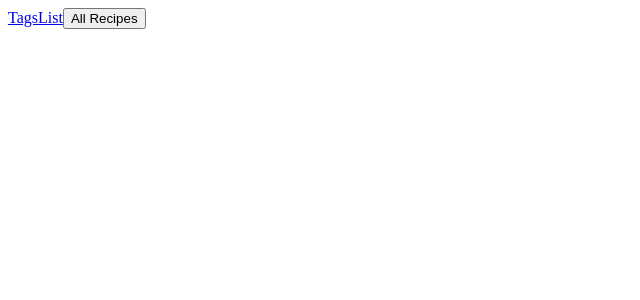
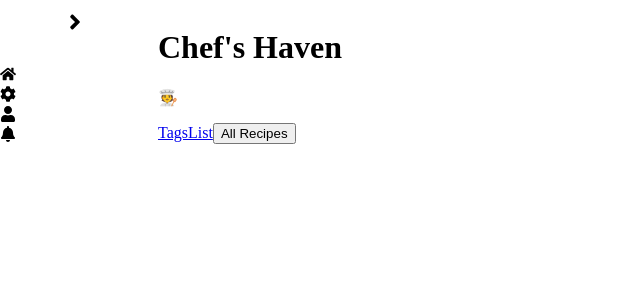
Before and after one commit to CodeSpace-Academy/ASE_2023_GROUP_E, a Next.js app: page / in a window 1280 px wide. Shown: the top 300 px of the page, without its empty margins (0-640 px from the left). Built offline with nearby package versions, Linux system fonts and the light colour scheme.

Commit message:
Created Nav bar

```diff
--- /dev/null
+++ b/Layout/layout.js
@@ -0,0 +1,26 @@
+import ExpandableMenu from "@/component/SideNav/SlidingNavbar";
+import classes from '../component/SideNav/sideNav.module.css'
+
+import React from 'react';
+
+const LayoutAll = (props) => {
+    return (
+        <div>
+            {
+
+            /* Any content you want to include in the layout */
+          <div>
+            <ExpandableMenu/>
+          </div>
+
+
+                        }
+           <div className={classes.content}>
+            {props.children}
+            </div>
+
+             </div>
+    );
+}
+
+export default LayoutAll;
--- /dev/null
+++ b/component/SideNav/SlidingNavbar.js
@@ -0,0 +1,51 @@
+import React, { useState } from 'react';
+import { FaAngleRight, FaHome, FaCog, FaUser, FaBell } from 'react-icons/fa';
+import classes from './sideNav.module.css'
+
+const ExpandableMenu = () => {
+  const [expanded, setExpanded] = useState(false);
+
+  const toggleExpand = () => {
+    setExpanded(!expanded);
+  };
+
+  const menuOptions = [
+    { icon: <FaHome />, name: 'Home' },
+    { icon: <FaCog />, name: 'Settings' },
+    { icon: <FaUser />, name: 'Profile' },
+    { icon: <FaBell />, name: 'Notifications' },
+  ];
+
+  return (
+    <div className={classes.pageContainer}>
+      <div className={classes.expandableMenu}>
+        <div className={`${classes.menuToggle} ${expanded ? 'expanded' : ''}`} onClick={toggleExpand}>
+          <FaAngleRight />
+        </div>
+        <ul className={`${classes.menuOptions} ${expanded ? classes.expanded : ''}`}>
+          {menuOptions.map((option, index) => (
+            <li key={index}>
+              {expanded ? (
+                <>
+                  {option.icon}
+                  {option.name}
+                </>
+              ) : (
+                option.icon
+              )}
+            </li>
+          ))}
+        </ul>
+      </div>
+      <div className={classes.content}>
+        {/* Add your page content here */}
+        <h1>Chef's Haven</h1>
+        <p>🧑‍🍳</p>
+
+
+      </div>
+    </div>
+  );
+};
+
+export default ExpandableMenu;
--- /dev/null
+++ b/component/SideNav/sideNav.module.css
@@ -0,0 +1,50 @@
+.expandableMenu {
+    position: fixed; /* Position the menu relative to the viewport */
+    top: 0; /* Position it at the top */
+    left: 0; /* Position it at the left */
+    height: 100%; /* Make it cover the entire height of the viewport */
+    width: 150px;
+    background-color: transparent;
+    color: black;
+    overflow: hidden;
+    transition: width 0.3s;
+    border-left: 0px;
+
+    border-top: 1px;
+    border-right: 1%;
+
+  }
+
+  .menuToggle {
+    cursor: pointer;
+    text-align: center;
+    padding: 10px;
+    font-size: 1.5rem;
+  }
+
+  .menuToggle.expanded {
+    width: 200px;
+  }
+
+  .menuOptions {
+    list-style: none;
+    padding: 0;
+  }
+
+  .menuOptions.expanded li {
+    display: flex;
+    align-items: center;
+    padding: 10px;
+  }
+
+  .menuOptions.expanded svg {
+    margin-right: 10px;
+  }
+  .pageContainer {
+    display: flex;
+  }
+
+  .content {
+    flex-grow: 1; /* Make the content area grow to fill the remaining space */
+    padding-left: 150px; /* Add padding to the left to accommodate the navigation bar */
+  }
--- a/pages/_app.js
+++ b/pages/_app.js
@@ -1,5 +1,9 @@
 // import '@/styles/globals.css'
-
+import LayoutAll from "@/Layout/layout"
 export default function App({ Component, pageProps }) {
-  return <Component {...pageProps} />
+  return (
+    <LayoutAll>
+      <Component {...pageProps} />
+    </LayoutAll>
+  )
 }
--- a/tailwind.config.js
+++ b/tailwind.config.js
@@ -14,5 +14,8 @@ module.exports = {
       },
     },
   },
-  plugins: [],
+  plugins: [
+
+
+  ],
 }
```
Also changed, not shown: package.json (+5 -3 lines), 1 other file (tests, documents, lock files or other folders).
